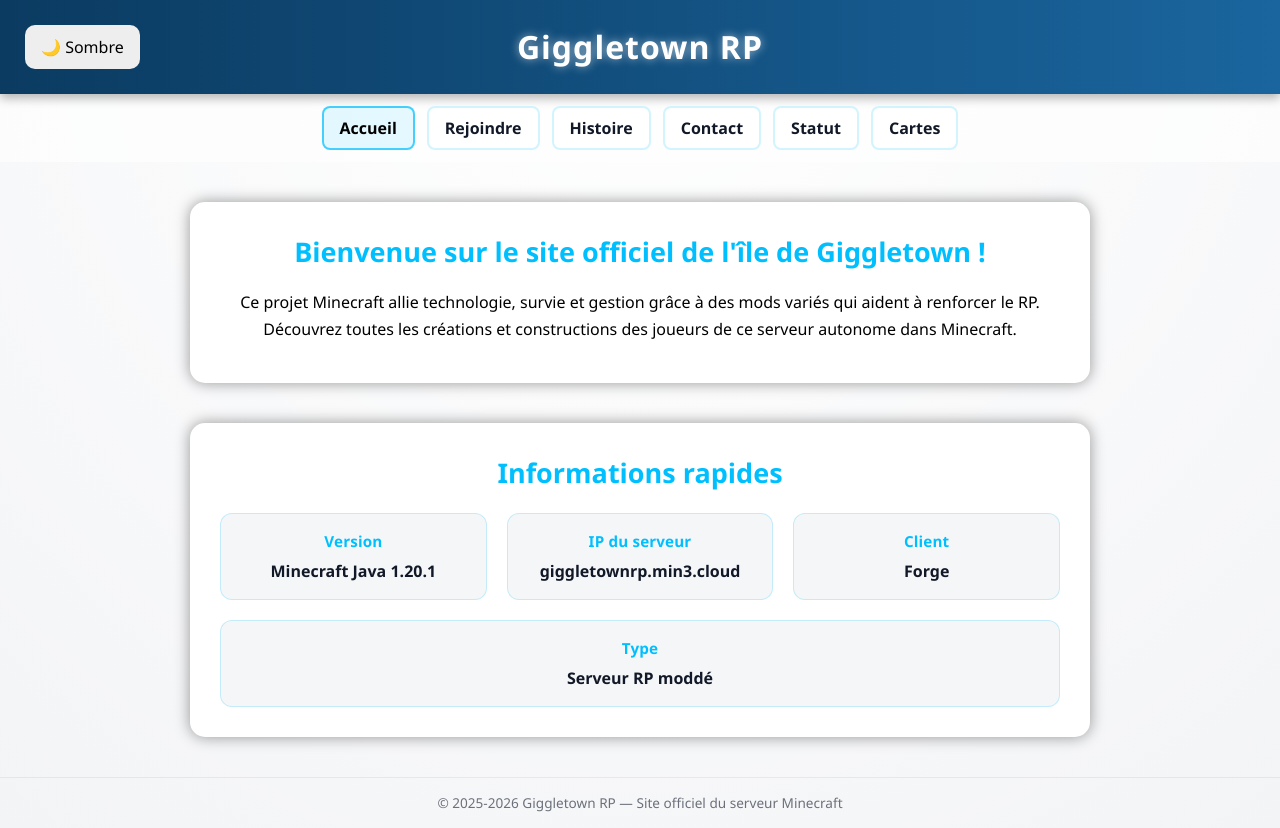
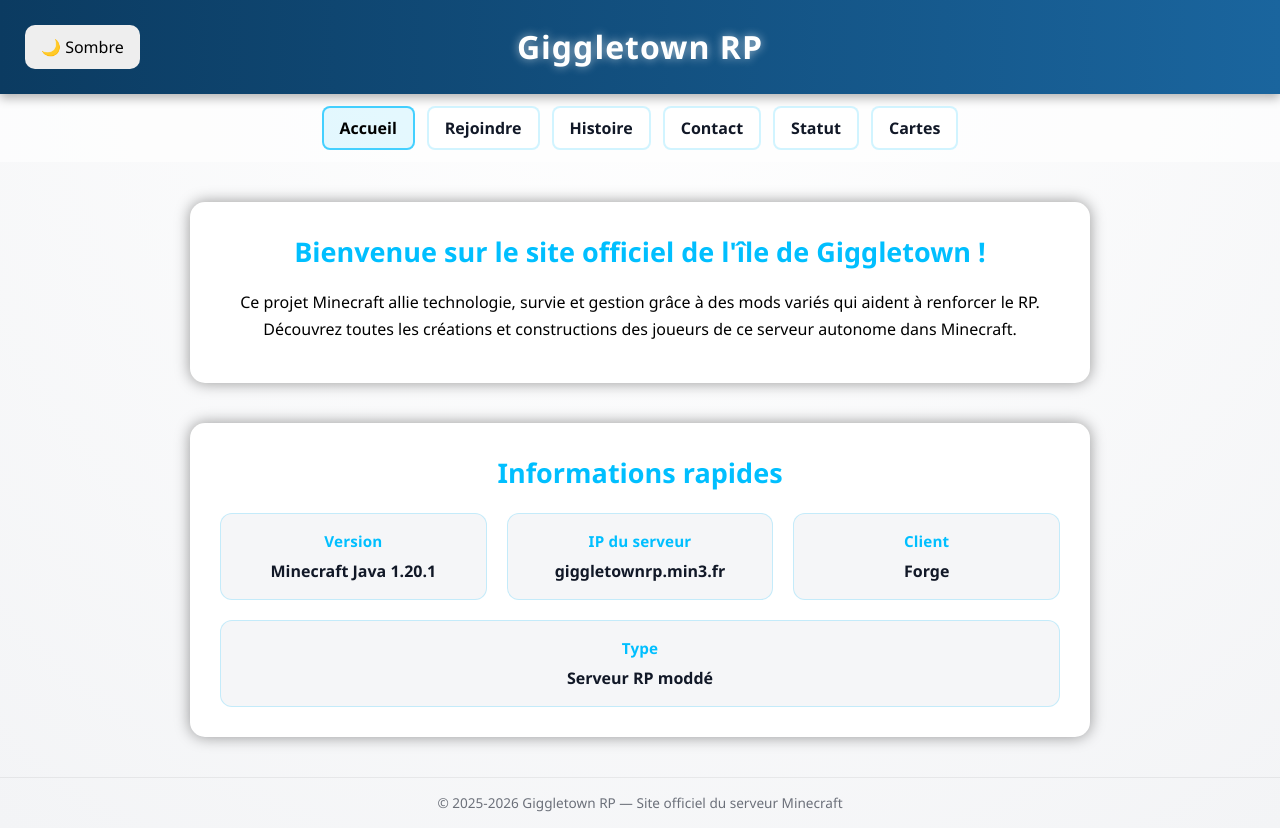
Before and after one commit to Surican23/Giggletownrp-V2, a React (Vite) app: page / in a window 1280 px wide. Built offline with nearby package versions, Linux system fonts and the light colour scheme.

Commit message:
Update server IP address in Home component

```diff
--- a/src/pages/Home.tsx
+++ b/src/pages/Home.tsx
@@ -70,7 +70,7 @@
         }}>
           {[
             { title: "Version", value: "Minecraft Java 1.20.1" },
-            { title: "IP du serveur", value: "giggletownrp.min3.cloud" },
+            { title: "IP du serveur", value: "giggletownrp.min3.fr" },
             { title: "Client", value: "Forge" },
             { title: "Type", value: "Serveur RP moddé" },
           ].map((item) => (
```
